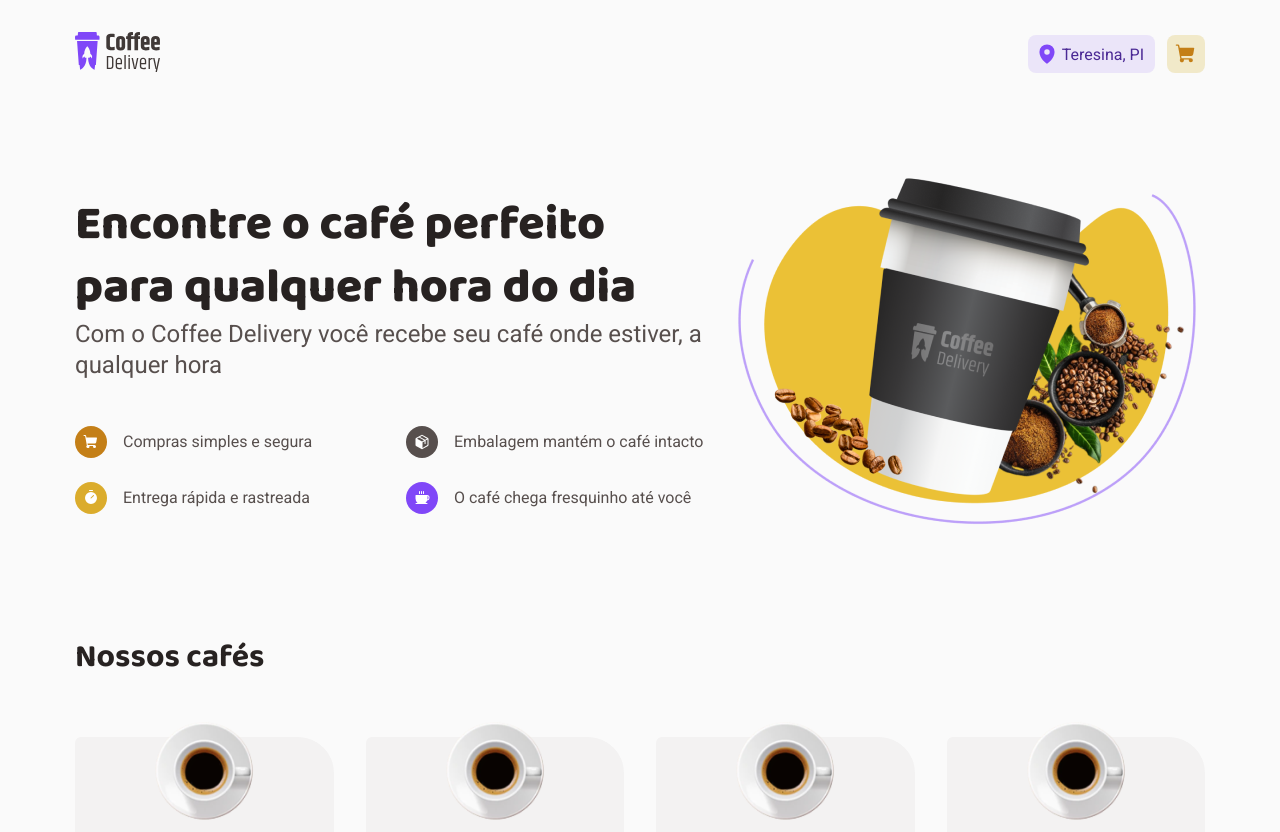
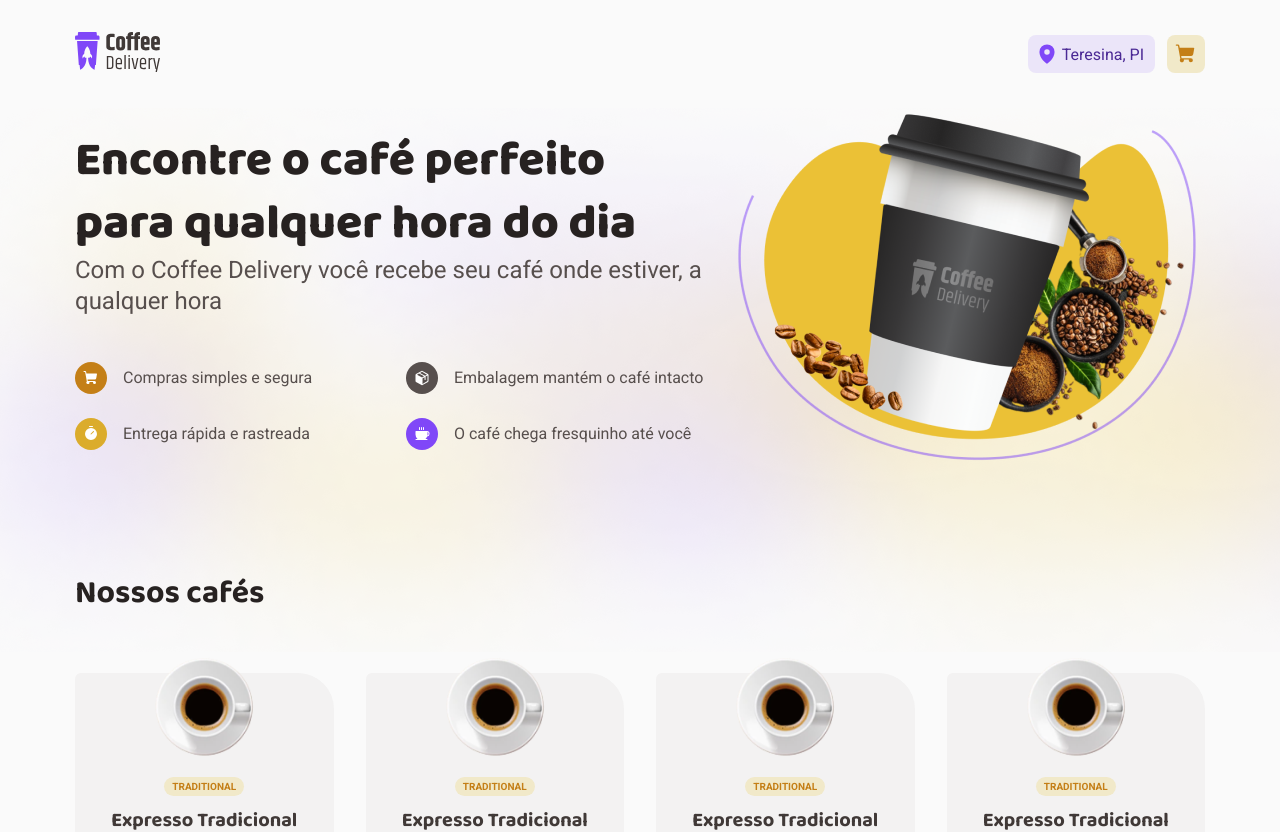
Before and after one commit to davipess93/coffe-delivery, a React (Vite) app: page / in a window 1280 px wide. Shown: the top 832 px of the page. Built offline with nearby package versions, Linux system fonts and the light colour scheme.

Commit message:
Aplicando background no Hero

```diff
--- a/src/layouts/DefaultLayout/styles.ts
+++ b/src/layouts/DefaultLayout/styles.ts
@@ -1,6 +1,5 @@
 import styled from 'styled-components'
 
 export const LayoutContainer = styled.div`
-  max-width: 1130px;
-  margin: 0 auto;
+  margin: 0 calc((100vw - 1130px) / 2) 2rem;
 `
--- a/src/pages/Home/index.tsx
+++ b/src/pages/Home/index.tsx
@@ -27,7 +27,6 @@ export function Home() {
           </HeroInfos>
 
           <HeroList>
-            {/* <div> */}
             <div>
               <IconContainer backgroundColor="cart">
                 <ShoppingCart size={16} weight="fill" />
@@ -40,8 +39,6 @@ export function Home() {
               </IconContainer>
               Embalagem mantém o café intacto
             </div>
-            {/* </div> */}
-            {/* <div> */}
             <div>
               <IconContainer backgroundColor="timer">
                 <Timer size={16} weight="fill" />
@@ -54,7 +51,6 @@ export function Home() {
               </IconContainer>
               O café chega fresquinho até você
             </div>
-            {/* </div> */}
           </HeroList>
         </HeroGrid>
 
--- a/src/pages/Home/styles.ts
+++ b/src/pages/Home/styles.ts
@@ -1,7 +1,17 @@
 import styled from 'styled-components'
+
+import heroBackground from '../../assets/hero-background.png'
 
 export const HomeContainer = styled.main`
   padding: 4rem 0;
+
+  background: url(${heroBackground});
+  background-repeat: no-repeat;
+  background-attachment: scroll;
+
+  // Hack para esticar o background
+  margin: 0 calc((0px - 100vw + 1130px) / 2);
+  padding: 0 calc((100vw - 1130px) / 2);
 `
 
 export const HeroContainer = styled.div`
```
